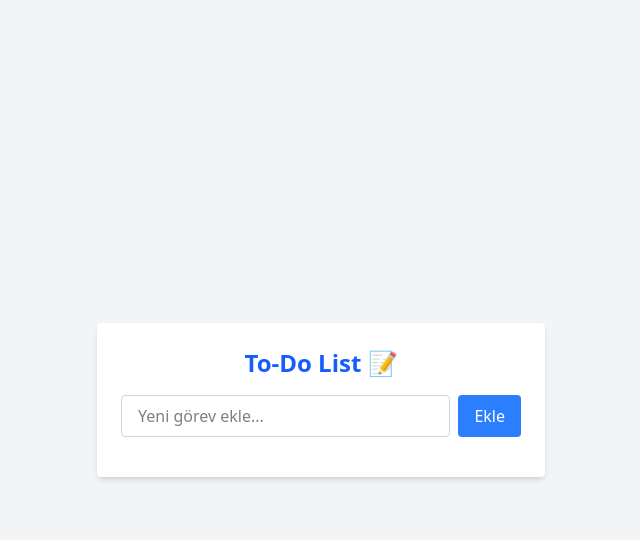
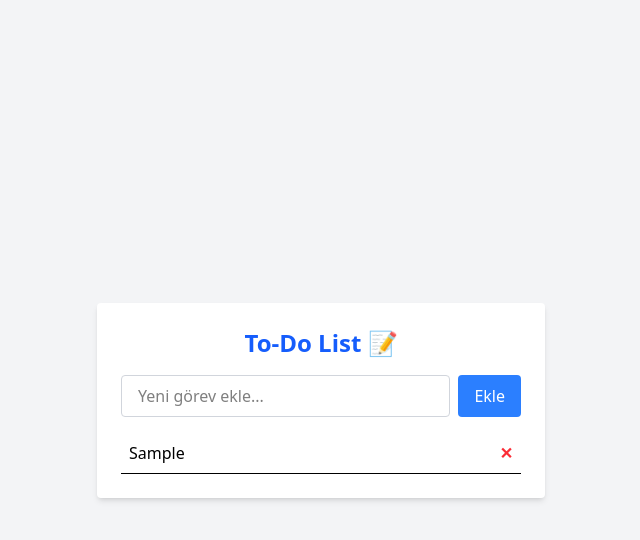
Before and after one commit to DorukhanBekdur/To-Do-App, a React (Vite) app: page / in a window 1280 px wide. Both pictures are taken after typing "Sample" into the empty fields and a click on the button "Ekle". Shown: the top 540 px of the page, without its empty margins (319-959 px from the left). Built offline with nearby package versions, Linux system fonts and the light colour scheme.

Commit message:
✨ Add TodoList and TodoItem components

```diff
--- a/src/App.jsx
+++ b/src/App.jsx
@@ -1,5 +1,6 @@
 import { useState } from "react";
 import TodoForm from "./components/TodoForm";
+import TodoList from "./components/TodoList";
 
 function App() {
   const [todos, setTodos] = useState([]);
@@ -13,6 +14,18 @@ function App() {
     setTodos([newTodo, ...todos]);
   };
 
+  const toggleComplete = (id) => {
+    setTodos(
+      todos.map((todo) =>
+        todo.id === id ? { ...todo, completed: !todo.completed } : todo
+      )
+    );
+  };
+
+  const deleteTodo = (id) => {
+    setTodos(todos.filter((todo) => todo.id !== id));
+  };
+
   return (
     <div className="min-h-screen bg-gray-100 flex items-center justify-center px-4">
       <div className="bg-white p-6 rounded shadow-md w-full max-w-md">
@@ -20,6 +33,11 @@ function App() {
           To-Do List 📝
         </h1>
         <TodoForm addTodo={addTodo} />
+        <TodoList
+          todos={todos}
+          toggleComplete={toggleComplete}
+          deleteTodo={deleteTodo}
+        />
       </div>
     </div>
   );
--- a/src/components/TodoForm.jsx
+++ b/src/components/TodoForm.jsx
@@ -23,7 +23,7 @@ function TodoForm({ addTodo }) {
       />
       <button
         type="submit"
-        className="bg-blue-500 text-white px-4 py-2 rounded hover:bg-blue-600 transition"
+        className="bg-blue-500 text-white px-4 py-2 rounded hover:bg-blue-600 transition cursor-pointer"
       >
         Ekle
       </button>
--- a/src/components/TodoItem.jsx
+++ b/src/components/TodoItem.jsx
@@ -0,0 +1,22 @@
+function TodoItem({ todo, toggleComplete, deleteTodo }) {
+  return (
+    <div className="flex items-center justify-between p-2 border-b">
+      <div
+        className={`flex-1 cursor-pointer ${
+          todo.completed ? "line-through text-gray-400" : ""
+        }`}
+        onClick={() => toggleComplete(todo.id)}
+      >
+        {todo.text}
+      </div>
+      <button
+        onClick={() => deleteTodo(todo.id)}
+        className="text-red-500 hover:text-red-700 font-bold cursor-pointer"
+      >
+        ✕
+      </button>
+    </div>
+  );
+}
+
+export default TodoItem;
--- a/src/components/TodoList.jsx
+++ b/src/components/TodoList.jsx
@@ -0,0 +1,22 @@
+import TodoItem from "./TodoItem";
+
+function TodoList({ todos, toggleComplete, deleteTodo }) {
+  return (
+    <div className="space-y-2">
+      {todos.length === 0 ? (
+        <p className="text-center text-gray-400">Henüz görev yok</p>
+      ) : (
+        todos.map((todo) => (
+          <TodoItem
+            key={todo.id}
+            todo={todo}
+            toggleComplete={toggleComplete}
+            deleteTodo={deleteTodo}
+          />
+        ))
+      )}
+    </div>
+  );
+}
+
+export default TodoList;
```
